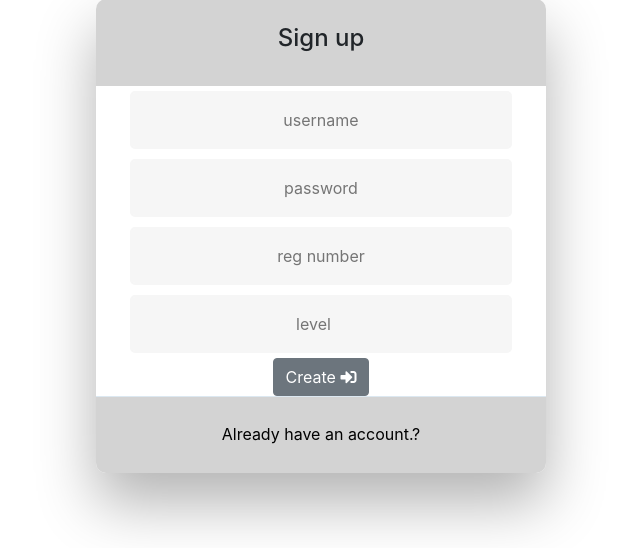
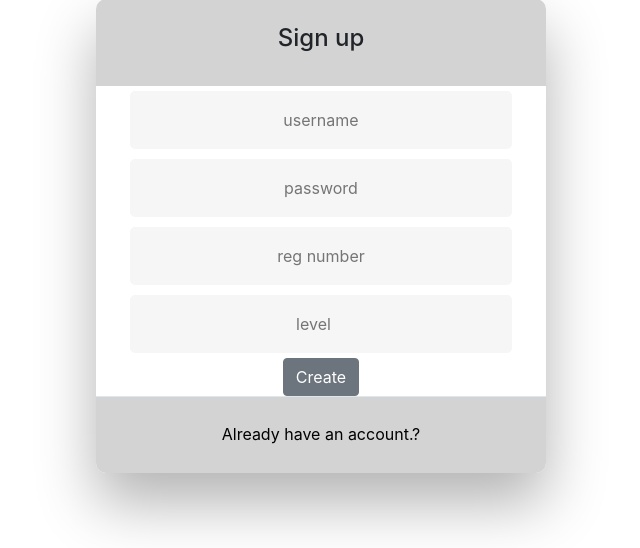
Before and after one commit to nasir-001/Django-Student-Helpline-Portal, a Django app: page /signup in a window 1280 px wide. Shown: the part 71-619 px from the top of the page, without its empty margins (319-959 px from the left). Run offline with Django 3.2, Linux system fonts and the light colour scheme; some libraries are stand-ins or nearby versions.

```diff
--- a/Helpline_Portal/templates/Helpline_Portal/signup.html
+++ b/Helpline_Portal/templates/Helpline_Portal/signup.html
@@ -21,7 +21,7 @@
 	      <input type="number" id="number" class="fadeIn third" name="level" placeholder="level" required>
         </div>
         <div class="Next-Form" id="Next">
-            <a name="submit" href="{% url 'Helpline_Portal:index' %}" class="btn btn-secondary" >Create <i class="fas fa-sign-in-alt"></a></i>
+            <a name="submit" href="{% url 'Helpline_Portal:login' %}" class="btn btn-secondary" >Create</a>
         </div>
       </form>
 
--- a/Helpline_Portal/views.py
+++ b/Helpline_Portal/views.py
@@ -1,5 +1,7 @@
 from django.shortcuts import render, redirect
 from django.http import HttpResponse
+
+
 
 
 # Create your views here.
```
Also changed, not shown: db.sqlite3.
